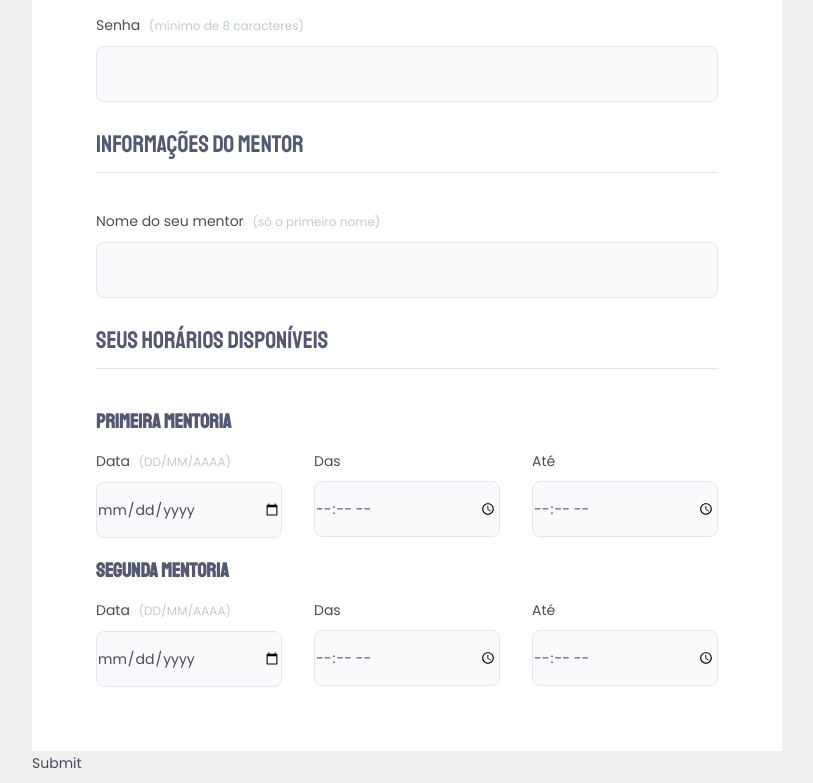
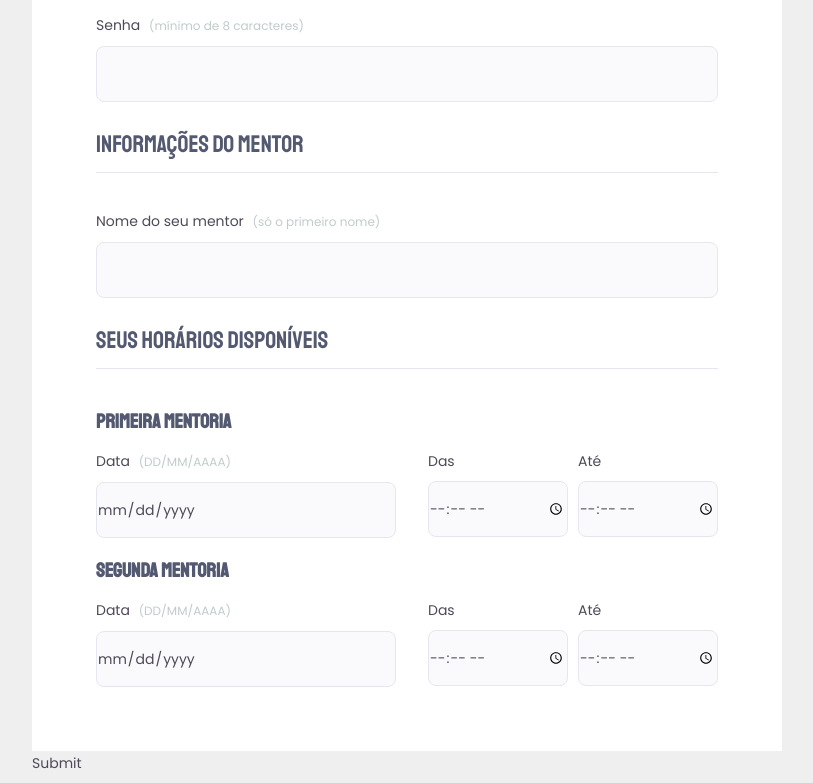
Before and after one commit to FernandoJunior7/mentoria-form, a plain HTML site: page index.html in a window 1280 px wide. Shown: the part 651-1434 px from the top of the page, without its empty margins (233-1046 px from the left). Drawn offline with Linux system fonts and the light colour scheme.

Commit message:
fix: form style

```diff
--- a/index.html
+++ b/index.html
@@ -15,7 +15,7 @@
       type="image/x-icon"
     />
     <link rel="stylesheet" href="style.css" />
-    <title>Menotria</title>
+    <title>Mentoria</title>
   </head>
   <body>
     <div class="page">
@@ -72,6 +72,7 @@
                 >
                 <input type="date" id="first-mentorship-date" required />
               </div>
+              <div class="time-wrapper">
                 <div class="input-wrapper">
                   <label for="first-mentorship-begin">Das</label>
                   <input type="time" id="first-mentorship-begin" required />
@@ -79,6 +80,7 @@
                 <div class="input-wrapper">
                   <label for="first-mentorship-end">Até</label>
                   <input type="time" id="first-mentorship-end" required />
+                </div>
               </div>
             </div>
           </div>
@@ -91,6 +93,7 @@
                 >
                 <input type="date" id="second-mentorship-date" required />
               </div>
+              <div class="time-wrapper">
                 <div class="input-wrapper">
                   <label for="second-mentorship-begin">Das</label>
                   <input type="time" id="second-mentorship-begin" required />
@@ -98,6 +101,7 @@
                 <div class="input-wrapper">
                   <label for="second-mentorship-end">Até</label>
                   <input type="time" id="second-mentorship-end" required />
+                </div>
               </div>
             </div>
           </div>
--- a/style.css
+++ b/style.css
@@ -130,3 +130,13 @@ fieldset legend {
   display: flex;
   gap: 32px;
 }
+
+.time-wrapper {
+  flex-basis: 290px;
+  display: flex;
+  gap: 10px;
+}
+
+input[type="date"]::-webkit-calendar-picker-indicator {
+  display: none;
+}
```
Lines whose indentation alone changed are shown as unchanged.
